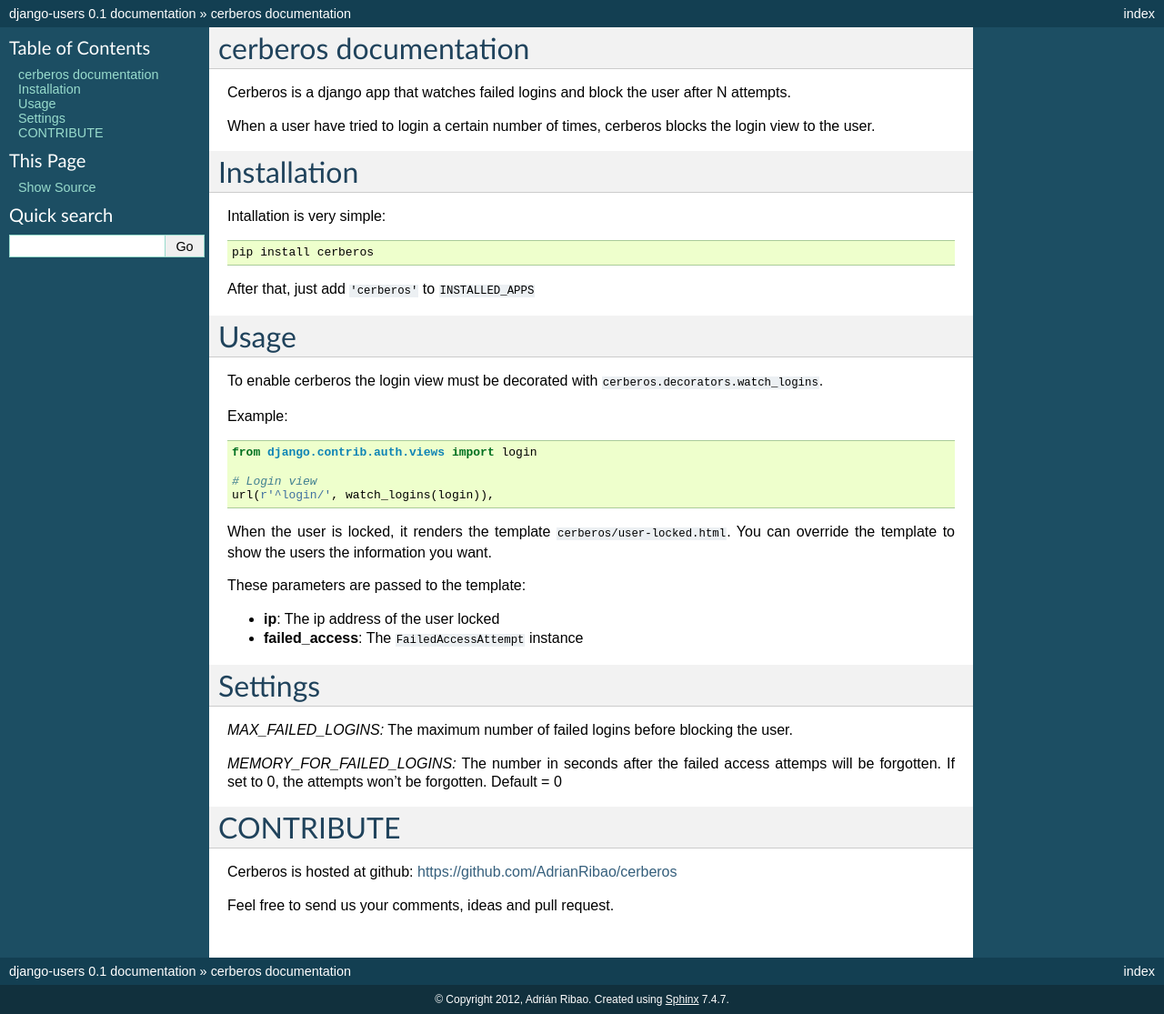
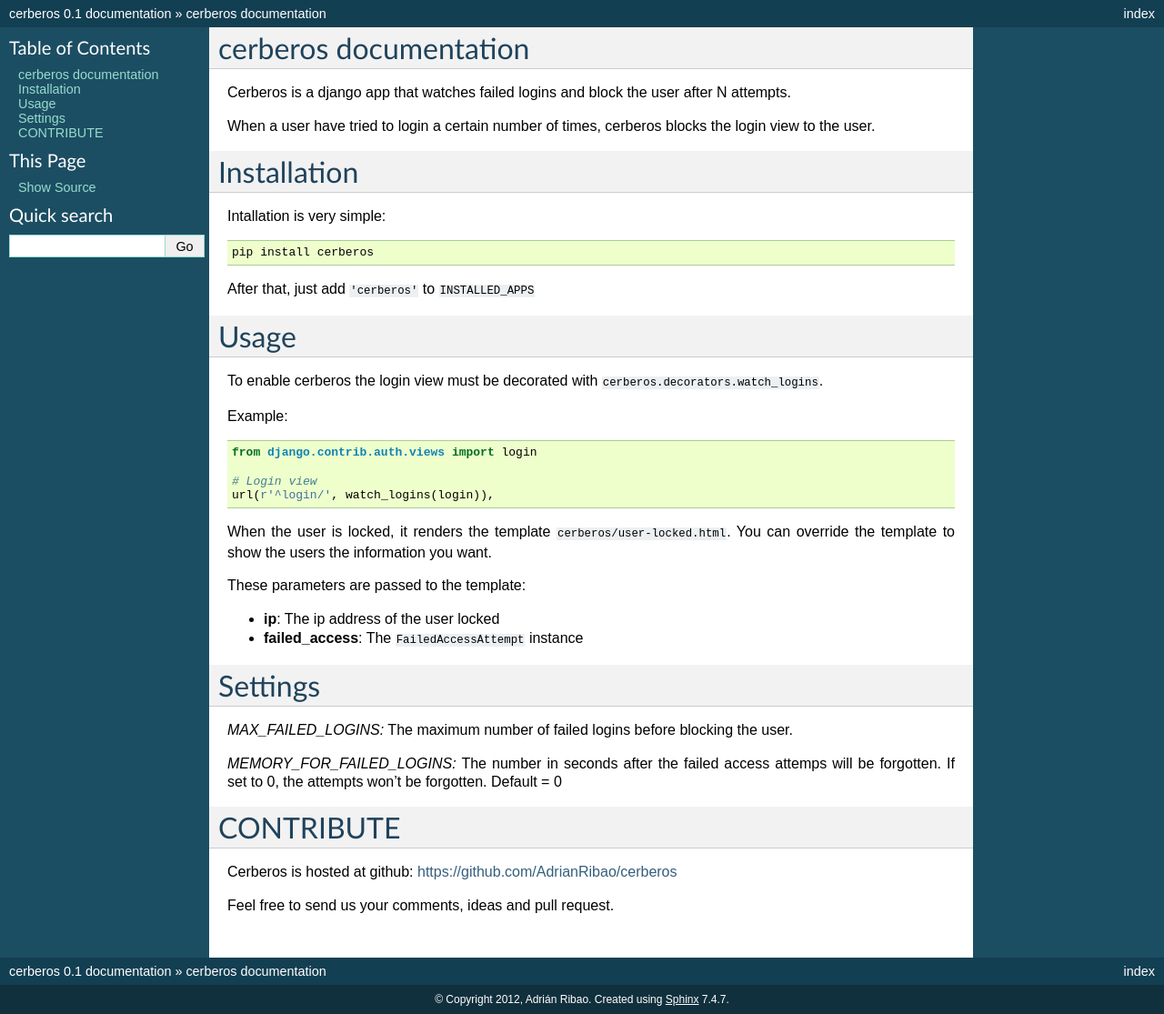
Before and after one commit to AdrianRibao/cerberos, a Sphinx documentation site: the page built from docs/source/index.rst, in a window 1280 px wide. Shown: the whole page at 91% size. Built offline with Sphinx 7.4.7, drawn with Linux system fonts in a browser that asks for light colours; formulas are drawn with MathJax 3.

Commit message:
modified docs conf file

```diff
--- a/docs/source/conf.py
+++ b/docs/source/conf.py
@@ -1,6 +1,6 @@
 # -*- coding: utf-8 -*-
 #
-# django-users documentation build configuration file, created by
+# cerberos documentation build configuration file, created by
 # sphinx-quickstart on Thu Jul 19 12:19:01 2012.
 #
 # This file is execfile()d with the current directory set to its containing dir.
@@ -40,7 +40,7 @@
 master_doc = 'index'
 
 # General information about the project.
-project = u'django-users'
+project = u'cerberos'
 copyright = u'2012, Adrián Ribao'
 
 # The version info for the project you're documenting, acts as replacement for
@@ -164,7 +164,7 @@
 #html_file_suffix = None
 
 # Output file base name for HTML help builder.
-htmlhelp_basename = 'django-usersdoc'
+htmlhelp_basename = 'cerberosdoc'
 
 
 # -- Options for LaTeX output --------------------------------------------------
@@ -183,7 +183,7 @@
 # Grouping the document tree into LaTeX files. List of tuples
 # (source start file, target name, title, author, documentclass [howto/manual]).
 latex_documents = [
-  ('index', 'django-users.tex', u'django-users Documentation',
+  ('index', 'cerberos.tex', u'cerberos Documentation',
    u'Adrián Ribao', 'manual'),
 ]
 
@@ -213,7 +213,7 @@
 # One entry per manual page. List of tuples
 # (source start file, name, description, authors, manual section).
 man_pages = [
-    ('index', 'django-users', u'django-users Documentation',
+    ('index', 'cerberos', u'cerberos Documentation',
      [u'Adrián Ribao'], 1)
 ]
 
@@ -227,8 +227,8 @@
 # (source start file, target name, title, author,
 #  dir menu entry, description, category)
 texinfo_documents = [
-  ('index', 'django-users', u'django-users Documentation',
-   u'Adrián Ribao', 'django-users', 'One line description of project.',
+  ('index', 'cerberos', u'Cerberos Documentation',
+   u'Adrián Ribao', 'Cerberos', 'One line description of project.',
    'Miscellaneous'),
 ]
 
```
